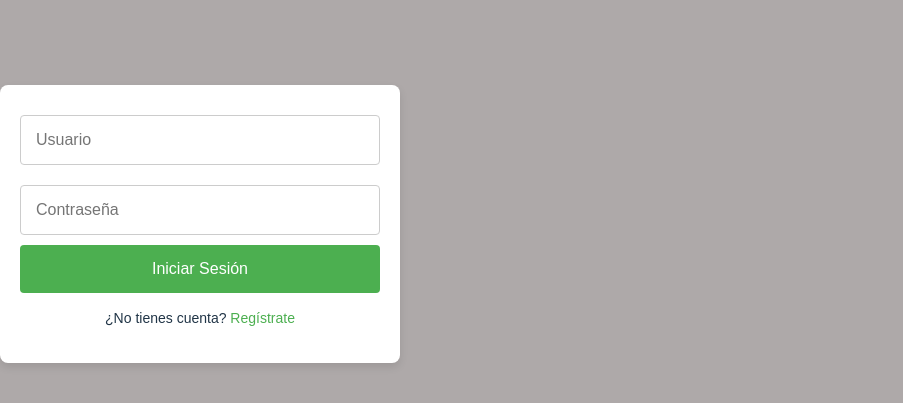
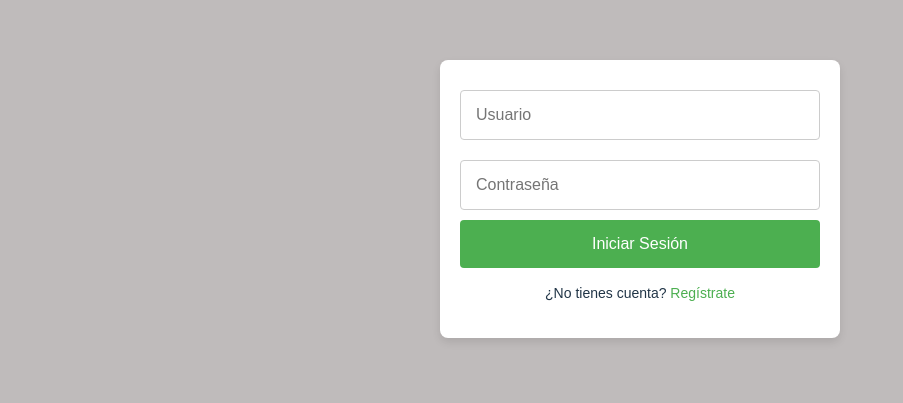
Before and after one commit to FacundoMag/trabajo-final, a React (Vite) app: page / in a window 1280 px wide. Shown: the part 201-604 px from the top of the page, without its empty margins (0-903 px from the left). Built offline with nearby package versions, Linux system fonts and the light colour scheme.

Commit message:
se acrualizaron los css de registro y iniciar sesion

```diff
--- a/src/components/IniciarSesion.css
+++ b/src/components/IniciarSesion.css
@@ -1,15 +1,20 @@
+/* Estilos generales */
+
 body {
     font-family: 'Arial', sans-serif;
-    background-color: #aea9a9;
+    background-color: #bfbbbb;
     margin: 0;
     padding: 0;
+    display: flex;
+    justify-content: center;
+    align-items: center;
+    height: 100vh;
 }
 
 
 /* Contenedor del formulario */
 
 .form-container {
-    margin: auto;
     width: 100%;
     max-width: 400px;
     padding: 20px;
@@ -17,7 +22,6 @@ body {
     box-shadow: 0 4px 8px rgba(0, 0, 0, 0.1);
     border-radius: 8px;
     box-sizing: border-box;
-    margin-top: 50px;
 }
 
 
--- a/src/components/Registro.css
+++ b/src/components/Registro.css
@@ -1,56 +1,74 @@
-.registro-container {
-    width: 400px;
-    margin: 50px auto;
-    padding: 30px;
-    border: 1px solid #ddd;
-    border-radius: 8px;
-    box-shadow: 0 2px 5px rgba(0, 0, 0, 0.1);
+/* Estilos generales */
+
+body {
+    font-family: 'Arial', sans-serif;
+    background-color: #f2f2f2;
+    margin: 0;
+    padding: 0;
+    display: flex;
+    justify-content: center;
+    align-items: center;
+    height: 100vh;
 }
 
-.registro-container form {
-    display: flex;
-    flex-direction: column;
+
+/* Contenedor del formulario */
+
+.form-container {
+    width: 100%;
+    max-width: 400px;
+    padding: 20px;
+    background-color: #fff;
+    box-shadow: 0 4px 8px rgba(0, 0, 0, 0.1);
+    border-radius: 8px;
+    box-sizing: border-box;
 }
 
-.registro-container label {
-    display: block;
-    margin-bottom: 5px;
-    font-weight: bold;
+
+/* Campos de entrada */
+
+.input-field {
+    width: 100%;
+    padding: 15px;
+    margin: 10px 0;
+    border: 1px solid #ccc;
+    border-radius: 4px;
+    box-sizing: border-box;
+    font-size: 16px;
 }
 
-.registro-container input[type="text"],
-.registro-container input[type="password"] {
+
+/* Botón de enviar */
+
+.submit-button {
     width: 100%;
-    padding: 10px;
-    margin-bottom: 15px;
-    border: 1px solid #ccc;
+    padding: 15px;
+    background-color: #4CAF50;
+    color: white;
+    border: none;
     border-radius: 4px;
+    cursor: pointer;
+    font-size: 16px;
 }
 
-.registro-container button[type="submit"] {
-    background-color: #28a745;
-    color: white;
-    padding: 12px;
-    border: none;
-    border-radius: 5px;
-    cursor: pointer;
-    font-weight: bold;
+.submit-button:hover {
+    background-color: #45a049;
 }
 
-.registro-container button[type="submit"]:hover {
-    background-color: #218838;
+
+/* Enlace de registro */
+
+.register-link {
+    margin-top: 15px;
+    text-align: center;
+    font-size: 14px;
 }
 
-.registro-container p {
-    text-align: center;
-    margin-top: 20px;
-}
-
-.registro-container a {
-    color: #28a745;
+.register-link a {
+    color: #4CAF50;
     text-decoration: none;
 }
 
-.registro-container a:hover {
+.register-link a:hover {
     text-decoration: underline;
 }
```
